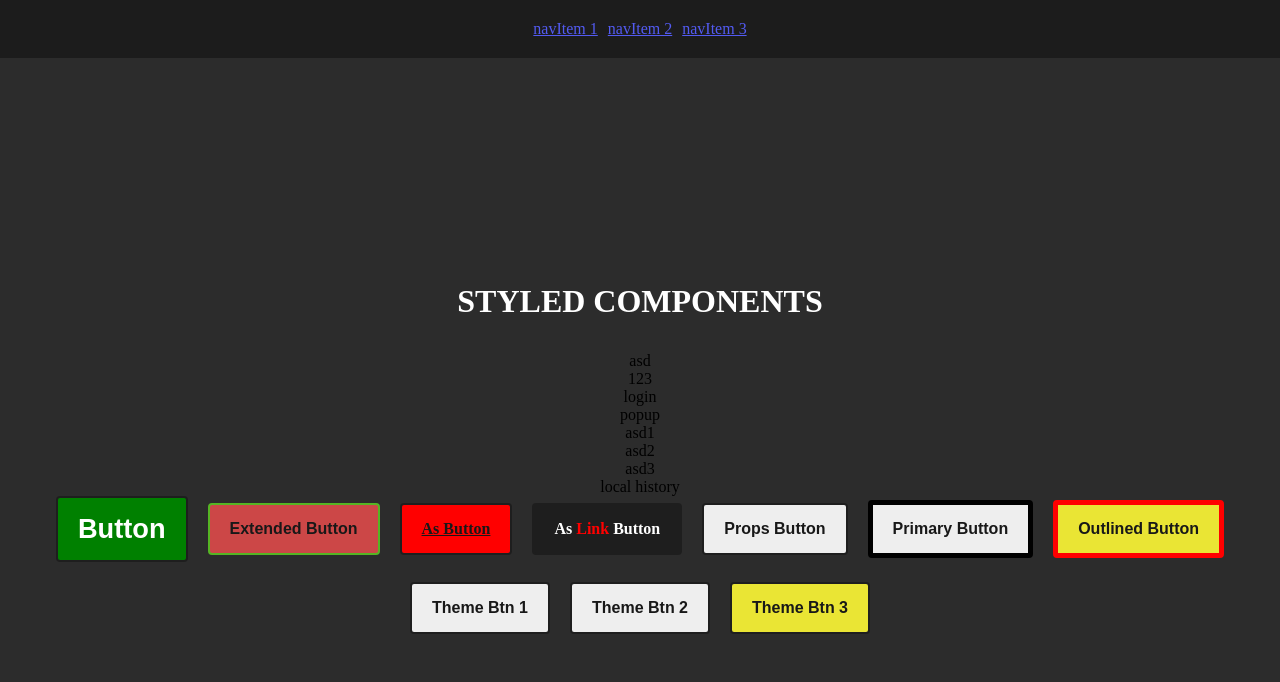
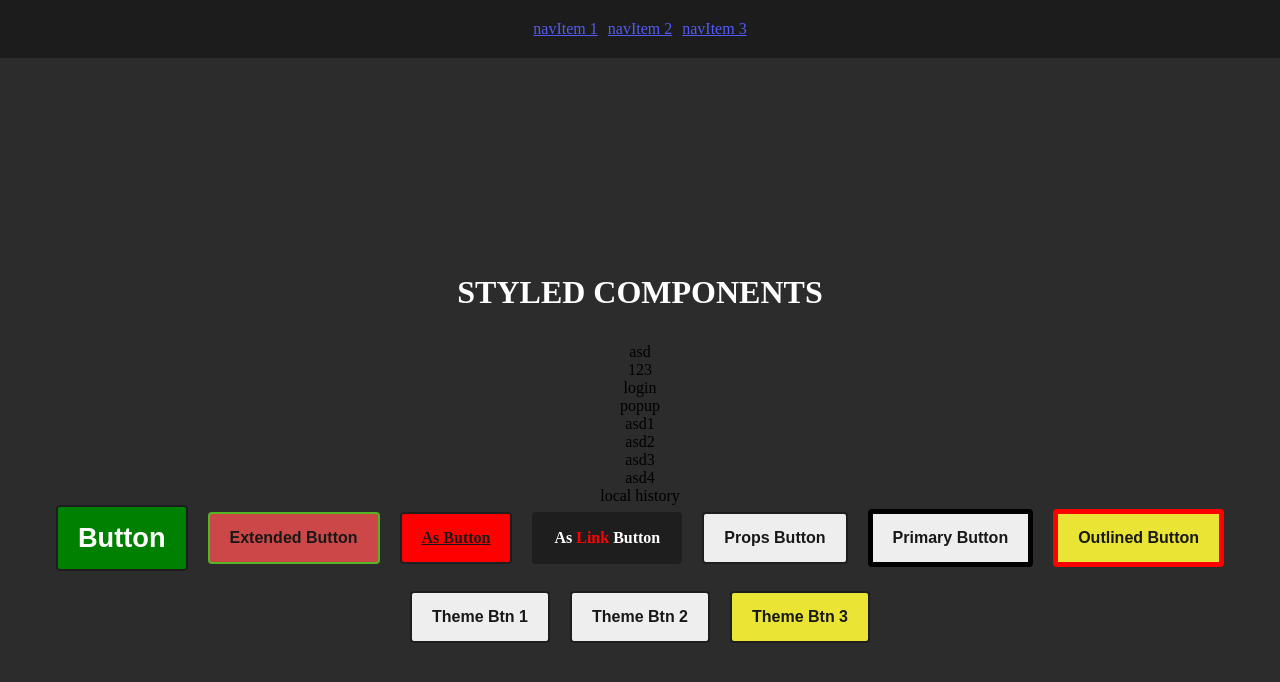
Before and after one commit to OverTheTop404/1_month_htmlcss, a React (Vite) app: page / in a window 1280 px wide. Shown: the top 682 px of the page. Built offline with nearby package versions, Linux system fonts and the light colour scheme.

Commit message:
p asd and local history commit amend

```diff
--- a/src/App.tsx
+++ b/src/App.tsx
@@ -34,6 +34,7 @@ function App() {
         <p>asd1</p>
         <p>asd2</p>
         <p>asd3</p>
+        <p>asd4</p>
         <p>local history</p>
         <BoxBtn>
           <StyledBtn color={"white"} background={"green"} size={"1.7rem"}>
```
